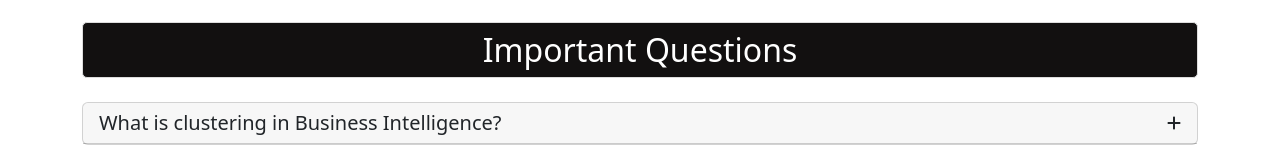
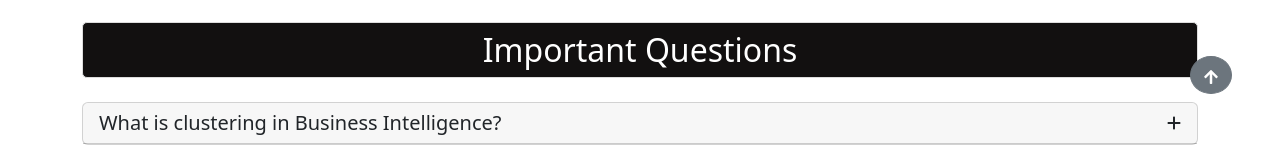
Before and after one commit to Anamaya1729/business-intelligence-notes-app, a React (Create React App) app: page / in a window 1280 px wide. Shown: the part 658-805 px from the top of the page. Built offline with nearby package versions, Linux system fonts and the light colour scheme; a small style sheet from the web is missing.

Commit message:
Added go back to top button

```diff
--- a/package.json
+++ b/package.json
@@ -19,6 +19,7 @@
     "react-data-table-component": "^7.5.3",
     "react-dom": "^18.2.0",
     "react-fontawesome": "^1.7.1",
+    "react-icons": "^4.8.0",
     "react-scripts": "5.0.1",
     "web-vitals": "^2.1.4"
   },
--- a/src/App.js
+++ b/src/App.js
@@ -11,6 +11,7 @@ import ImportantQuestion from './components/ImportantQuestion';
 import decisionProcess from './images/decion_making_process.jpg';
 import Footer from './components/Footer';
 import Title from './components/Title';
+import GoTopButton from './components/GoTopButton';
 
 function App() {
   return (
@@ -36,6 +37,7 @@ function App() {
     <Paragraph props={data.dssDefintion} />
     <Paragraph props={data.dssDevelopment} />
     <Footer />
+    <GoTopButton />
     </>
   )
 }
--- /dev/null
+++ b/src/components/GoTopButton.jsx
@@ -0,0 +1,20 @@
+import React from 'react';
+import { FaArrowUp } from 'react-icons/fa';
+
+function BackToTopButton() {
+  const handleBackToTopClick = () => {
+    window.scrollTo({ top: 0, behavior: 'smooth' });
+  };
+
+  return (
+    <button
+      type="button"
+      className="btn btn-secondary rounded-circle position-fixed end-0 bottom-0 mb-5 me-5"
+      onClick={handleBackToTopClick}
+    >
+      <FaArrowUp />
+    </button>
+  );
+}
+
+export default BackToTopButton;
```
Also changed, not shown: 1 other file (tests, documents, lock files or other folders).
